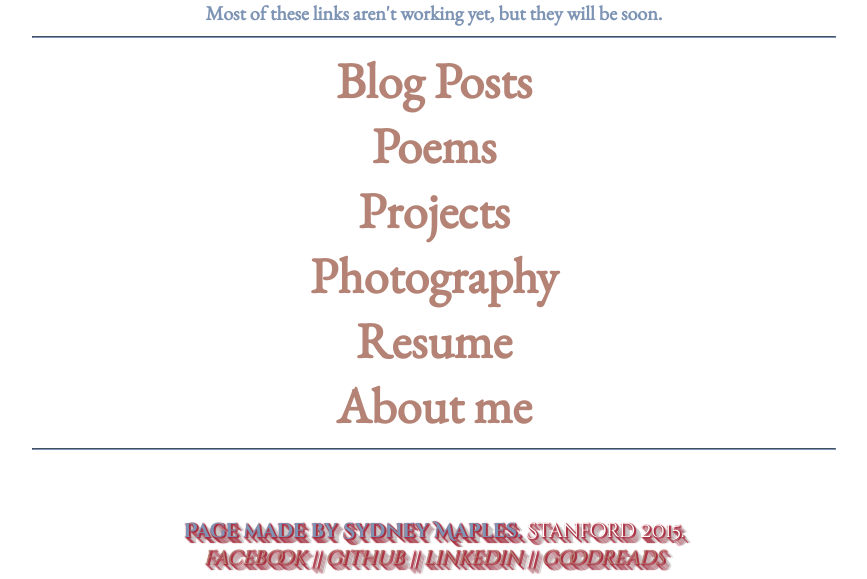
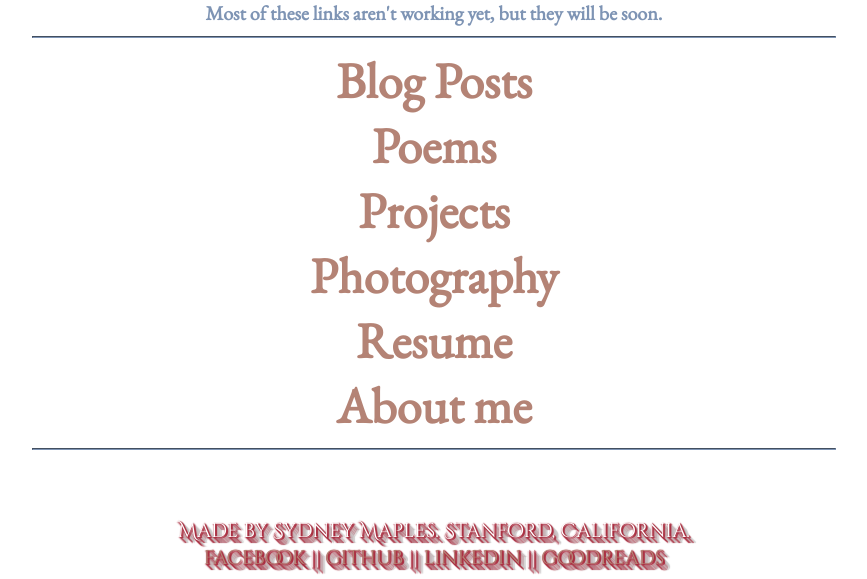
Before and after one commit to squidnee/squidnee.github.io, a Jekyll site: the page built from index.html, in a window 1280 px wide. Shown: the part 490-1069 px from the top of the page, without its empty margins (206-1073 px from the left). Built offline with Jekyll 4.4.1, drawn with Linux system fonts in a browser that asks for light colours; some web fonts are replaced; the list of posts is cut into pages by our own code.

```diff
--- a/_layouts/default.html
+++ b/_layouts/default.html
@@ -27,10 +27,10 @@
 </body>
 <footer class="footer">
   <br>
-  <div id='footermedia'><strong>Page made by Sydney Maples.</strong> Stanford 2015.
-  <br><em><a href='https://www.facebook.com/sydmaples'>facebook</a> ||
+  <div id='footermedia'>Made by Sydney Maples. Stanford, California.
+  <br><a href='https://www.facebook.com/sydmaples'>facebook</a> ||
   <a href='https://github.com/squidnee'>github</a> ||
   <a href='https://www.linkedin.com/in/sydney-maples-41b50256'>linkedin</a> ||
-  <a href='https://www.goodreads.com/user/show/40582536-sydney-maples'>goodreads</a></em></div>
+  <a href='https://www.goodreads.com/user/show/40582536-sydney-maples'>goodreads</a></div>
 </footer>
 </html>
```
